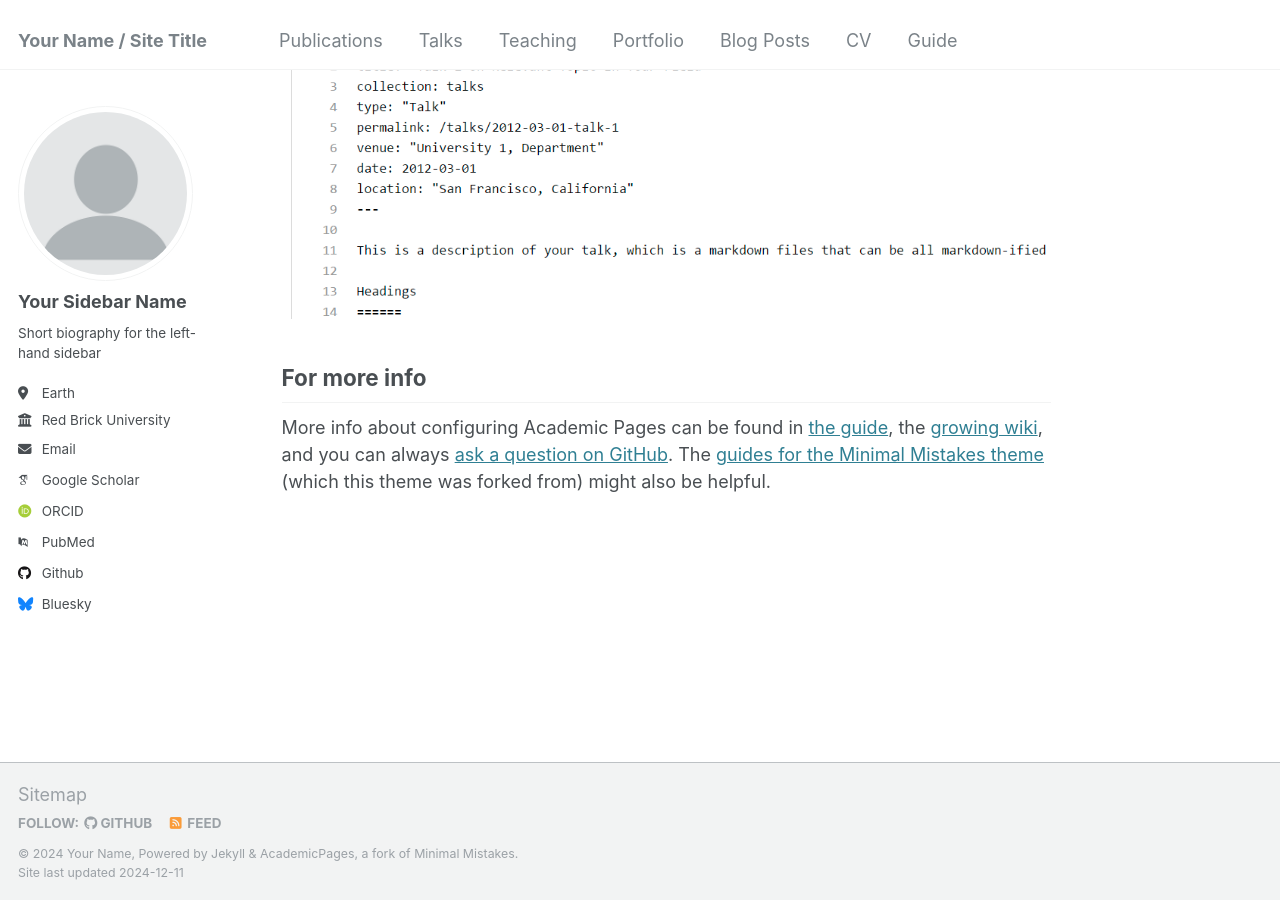
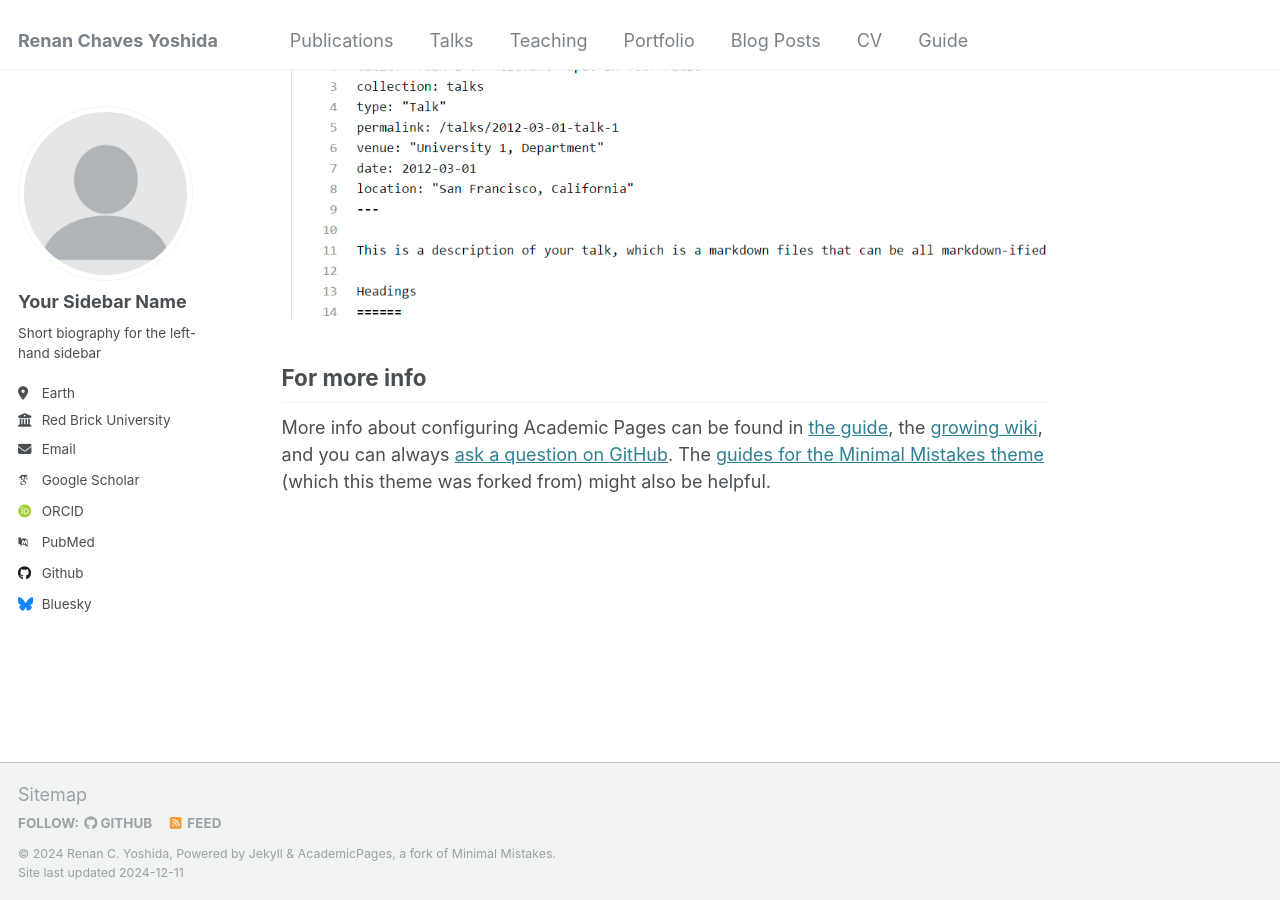
Before and after one commit to renancyoshida/renancyoshida.github.io, a Jekyll site: the page built from _pages/about.md, in a window 1280 px wide and 900 px high, scrolled down 2643 px. Built offline with Jekyll 4.4.1, drawn with Linux system fonts in a browser that asks for light colours; some web fonts are replaced.

Commit message:
Update _config.yml

```diff
--- a/_config.yml
+++ b/_config.yml
@@ -8,13 +8,13 @@
 
 # Basic Site Settings
 locale                   : "en-US"
-title                    : "Your Name / Site Title"
+title                    : "Renan Chaves Yoshida"
 title_separator          : "-"
-name                     : &name "Your Name"
-description              : &description "personal description"
-url                      : https://academicpages.github.io # the base hostname & protocol for your site e.g. "https://[your GitHub username].github.io"
+name                     : &name "Renan C. Yoshida"
+description              : &description "PhD Candidate in Economics at Stanford University"
+url                      : https://renancyoshida.github.io # the base hostname & protocol for your site e.g. "https://[your GitHub username].github.io"
 baseurl                  : "" # the subpath of your site, e.g. "/blog"
-repository               : "academicpages/academicpages.github.io"
+repository               : "renancyoshida.github.io"
 
 # Site Author - The following control what appear as part of the author content on the side bar.
 #               If a field is blank the icon and link will not appear, otherwise it will be shown.
```
